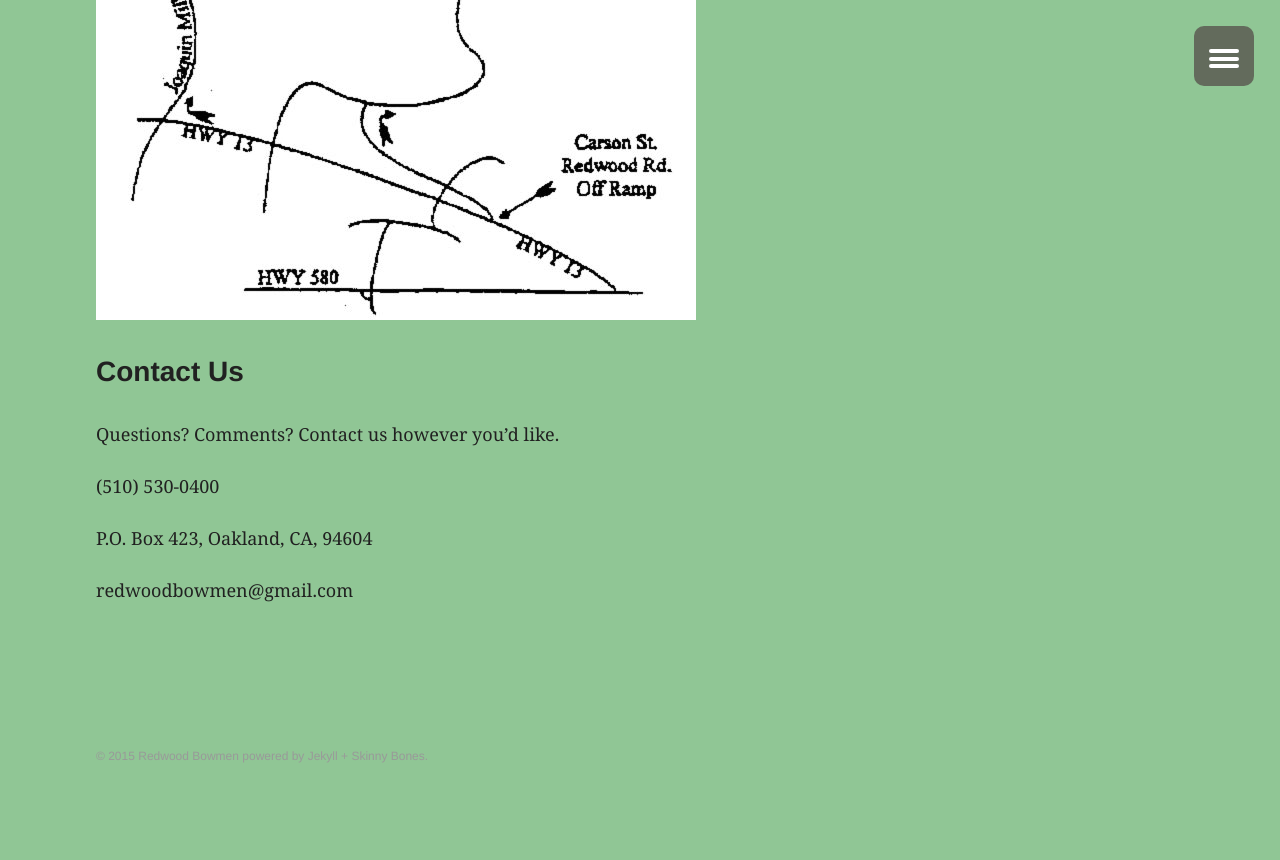
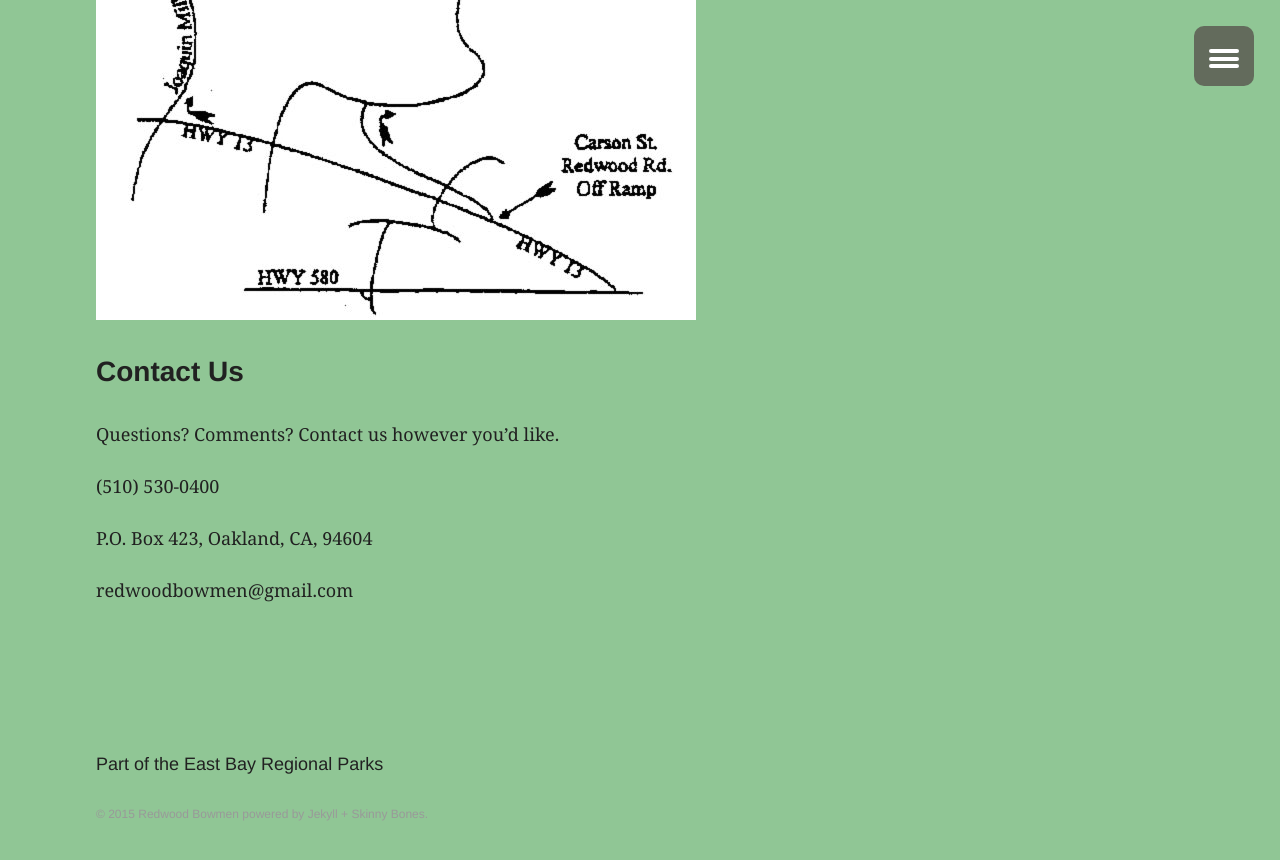
Before and after one commit to reboarchers/reboarchers.github.io, a Jekyll site: the page built from index.md, in a window 1280 px wide and 900 px high, scrolled down 930 px. Shown: the top 860 px of the window. Built offline with Jekyll 4.4.1, drawn with Linux system fonts in a browser that asks for light colours.

Commit message:
Update footer.html

```diff
--- a/_includes/footer.html
+++ b/_includes/footer.html
@@ -11,5 +11,6 @@
 		{% endfor %}
 		</ul>
 	</nav><!-- /.bottom-menu -->
+        <p> Part of the East Bay Regional Parks
 	<p class="copyright">&#169; {{ site.time | date: '%Y' }} <a href="{{ site.url }}">{{ site.title }}</a> powered by <a href="http://jekyllrb.com" rel="nofollow">Jekyll</a> + <a href="http://mmistakes.github.io/skinny-bones-jekyll/" rel="nofollow">Skinny Bones</a>.</p>
 </footer>
```
